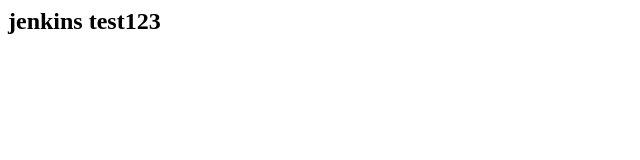
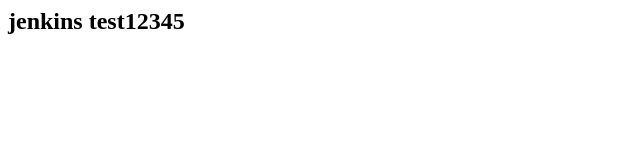
Before and after one commit to borami315/baotest, a plain HTML site: page index.html in a window 1280 px wide. Shown: the full height of the page, 0-640 px from the left. Drawn offline with Linux system fonts and the light colour scheme.

Commit message:
Update index.html

```diff
--- a/index.html
+++ b/index.html
@@ -1 +1 @@
-<h2>jenkins test123</h2>
+<h2>jenkins test12345</h2>
```
